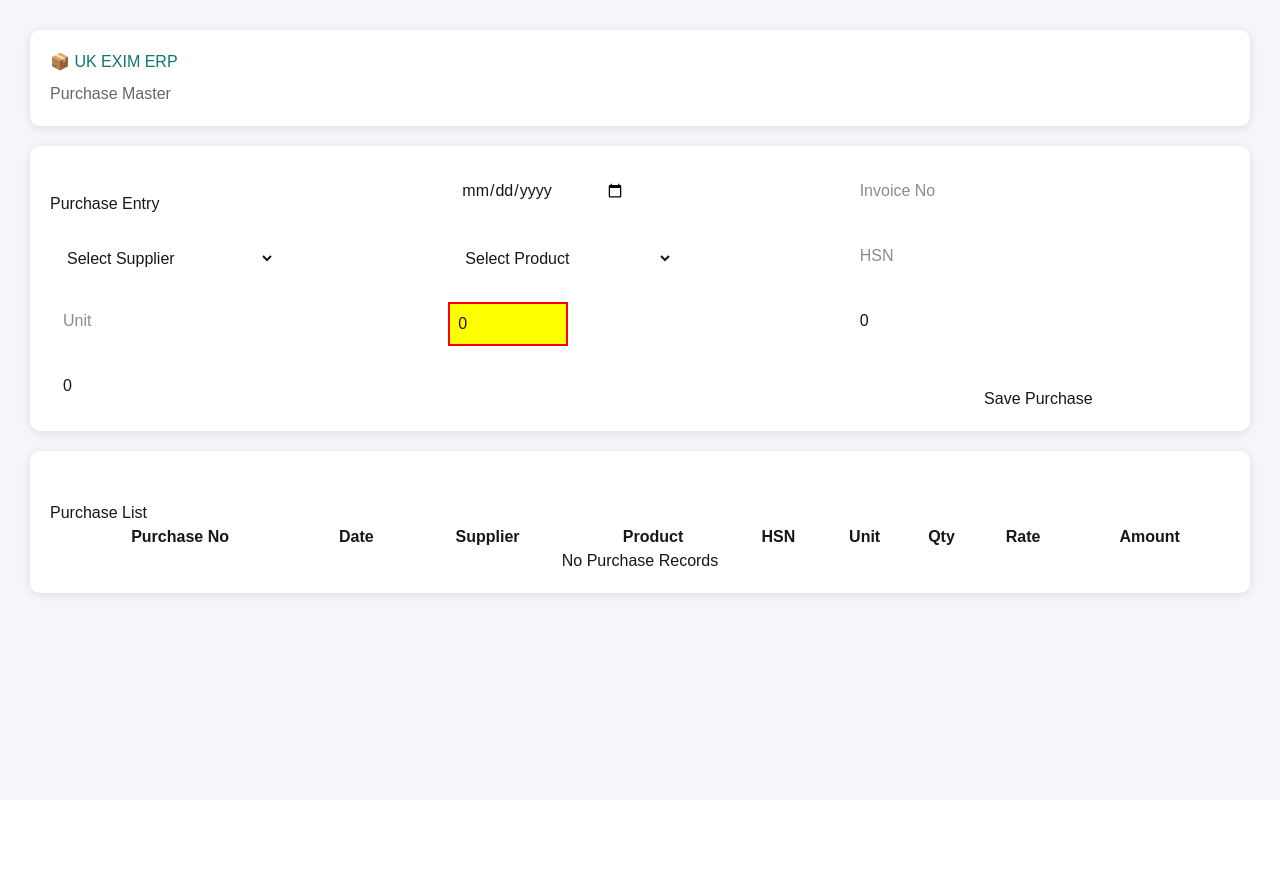
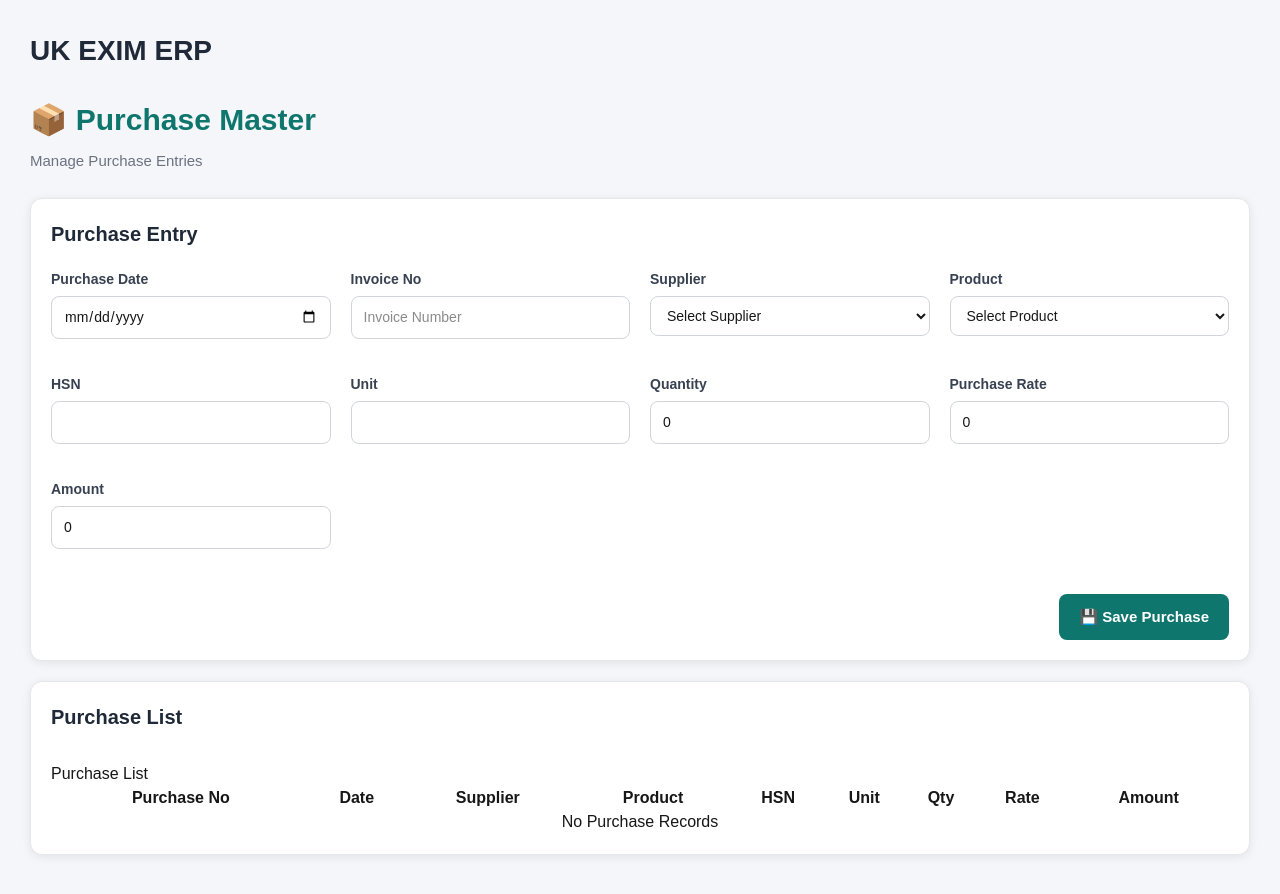
Before and after one commit to uttambhosale65/uk-exim-erp, a Next.js app: page /purchase in a window 1280 px wide. Shown: the top 894 px of the page. Before the commit the page ends 800 px from the top, so only its background shows below. Built offline with nearby package versions, Linux system fonts and the light colour scheme.

Commit message:
Version 0.8 - Professional Purchase UI with Reusable UI Components

```diff
--- a/app/components/customer/purchase/PurchaseForm.tsx
+++ b/app/components/customer/purchase/PurchaseForm.tsx
@@ -9,6 +9,10 @@ import { Product } from "../../../product/components/ProductTypes";
 import { loadSuppliers } from "../../supplier/SupplierStorage";
 import { loadProducts } from "../../../product/components/ProductStorage";
 import { updateStock } from "../../stock/StockStorage";
+
+import Input from "../../ui/Input";
+import Select from "../../ui/Select";
+import Button from "../../ui/Button";
 
 type PurchaseFormProps = {
   purchaseNo: string;
@@ -87,7 +91,6 @@ export default function PurchaseForm({
 
     setPurchase(updated);
   }
-
   function handleSubmit(
     e: React.FormEvent
   ) {
@@ -126,39 +129,39 @@ export default function PurchaseForm({
 
   return (
     <form
-  onSubmit={handleSubmit}
-  style={{
-    display: "grid",
-    gridTemplateColumns: "repeat(3, 1fr)",
-    gap: "15px",
-    alignItems: "end",
-  }}
->
-      <h2>Purchase Entry</h2>
-
-      <input
+      onSubmit={handleSubmit}
+      style={{
+        display: "grid",
+        gridTemplateColumns:
+          "repeat(auto-fit, minmax(250px, 1fr))",
+        gap: "20px",
+      }}
+    >
+      <Input
+        label="Purchase Date"
         type="date"
         name="purchaseDate"
         value={purchase.purchaseDate}
         onChange={handleChange}
-        style={{ width: "180px", padding: "8px", margin: "5px" }}
       />
 
-      <input
-        type="text"
+      <Input
+        label="Invoice No"
         name="invoiceNo"
-        placeholder="Invoice No"
         value={purchase.invoiceNo}
         onChange={handleChange}
-        style={{ width: "180px", padding: "8px", margin: "5px" }}
+        placeholder="Invoice Number"
       />
-      <select
+
+      <Select
+        label="Supplier"
         name="supplierCode"
         value={purchase.supplierCode}
         onChange={handleChange}
-        style={{ width: "220px", padding: "8px", margin: "5px" }}
       >
-        <option value="">Select Supplier</option>
+        <option value="">
+          Select Supplier
+        </option>
 
         {suppliers.map((supplier) => (
           <option
@@ -168,15 +171,17 @@ export default function PurchaseForm({
             {supplier.name}
           </option>
         ))}
-      </select>
+      </Select>
 
-      <select
+      <Select
+        label="Product"
         name="productCode"
         value={purchase.productCode}
         onChange={handleChange}
-        style={{ width: "220px", padding: "8px", margin: "5px" }}
       >
-        <option value="">Select Product</option>
+        <option value="">
+          Select Product
+        </option>
 
         {products.map((product) => (
           <option
@@ -186,61 +191,54 @@ export default function PurchaseForm({
             {product.name}
           </option>
         ))}
-      </select>
+      </Select>
 
-      <input
-        type="text"
-        placeholder="HSN"
+      <Input
+        label="HSN"
         value={purchase.hsn}
         readOnly
-        style={{ width: "120px", padding: "8px", margin: "5px" }}
       />
 
-      <input
-        type="text"
-        placeholder="Unit"
+      <Input
+        label="Unit"
         value={purchase.unit}
         readOnly
-        style={{ width: "120px", padding: "8px", margin: "5px" }}
+      />
+      <Input
+        label="Quantity"
+        type="number"
+        name="qty"
+        value={purchase.qty}
+        onChange={handleChange}
       />
 
-    <input
-  type="text"
-  name="qty"
-  placeholder="Quantity"
-  value={purchase.qty}
-  onChange={handleChange}
-  style={{
-    border: "2px solid red",
-    background: "yellow",
-    width: "120px",
-    padding: "8px",
-  }}
-/>
-
-      <input
+      <Input
+        label="Purchase Rate"
         type="number"
         name="rate"
-        placeholder="Purchase Rate"
         value={purchase.rate}
         onChange={handleChange}
-        style={{ width: "120px", padding: "8px", margin: "5px" }}
       />
 
-      <input
-        type="number"
-        placeholder="Amount"
+      <Input
+        label="Amount"
         value={purchase.amount}
         readOnly
-        style={{ width: "120px", padding: "8px", margin: "5px" }}
       />
 
-      <br />
-      <br />
-
-      <button type="submit">
-        Save Purchase
-      </button>
+      <div
+        style={{
+          gridColumn: "1 / -1",
+          display: "flex",
+          justifyContent: "flex-end",
+          marginTop: "10px",
+        }}
+      >
+        <Button
+          type="submit"
+          title="💾 Save Purchase"
+        />
+      </div>
     </form>
   );
 }
--- /dev/null
+++ b/app/components/ui/Button.tsx
@@ -0,0 +1,39 @@
+"use client";
+
+import React from "react";
+
+type ButtonProps =
+  React.ButtonHTMLAttributes<HTMLButtonElement> & {
+    title: string;
+  };
+
+export default function Button({
+  title,
+  ...props
+}: ButtonProps) {
+  return (
+    <button
+      {...props}
+      style={{
+        background: "#0f766e",
+        color: "#ffffff",
+        border: "none",
+        borderRadius: "8px",
+        padding: "12px 20px",
+        fontSize: "15px",
+        fontWeight: "bold",
+        cursor: "pointer",
+        transition: "0.3s",
+        ...(props.style || {}),
+      }}
+      onMouseOver={(e) => {
+        e.currentTarget.style.background = "#115e59";
+      }}
+      onMouseOut={(e) => {
+        e.currentTarget.style.background = "#0f766e";
+      }}
+    >
+      {title}
+    </button>
+  );
+}
--- /dev/null
+++ b/app/components/ui/Card.tsx
@@ -0,0 +1,41 @@
+"use client";
+
+import { ReactNode } from "react";
+
+type CardProps = {
+  title?: string;
+  children: ReactNode;
+};
+
+export default function Card({
+  title,
+  children,
+}: CardProps) {
+  return (
+    <div
+      style={{
+        background: "#ffffff",
+        borderRadius: "12px",
+        padding: "20px",
+        marginBottom: "20px",
+        boxShadow: "0 2px 10px rgba(0,0,0,0.08)",
+        border: "1px solid #e5e7eb",
+      }}
+    >
+      {title && (
+        <h2
+          style={{
+            margin: "0 0 20px 0",
+            color: "#1f2937",
+            fontSize: "20px",
+            fontWeight: 600,
+          }}
+        >
+          {title}
+        </h2>
+      )}
+
+      {children}
+    </div>
+  );
+}
--- /dev/null
+++ b/app/components/ui/Input.tsx
@@ -0,0 +1,49 @@
+"use client";
+
+import React from "react";
+
+type InputProps = React.InputHTMLAttributes<HTMLInputElement> & {
+  label?: string;
+};
+
+export default function Input({
+  label,
+  ...props
+}: InputProps) {
+  return (
+    <div
+      style={{
+        display: "flex",
+        flexDirection: "column",
+        gap: "6px",
+        marginBottom: "15px",
+      }}
+    >
+      {label && (
+        <label
+          style={{
+            fontSize: "14px",
+            fontWeight: 600,
+            color: "#374151",
+          }}
+        >
+          {label}
+        </label>
+      )}
+
+      <input
+        {...props}
+        style={{
+          width: "100%",
+          padding: "10px 12px",
+          border: "1px solid #d1d5db",
+          borderRadius: "8px",
+          fontSize: "14px",
+          outline: "none",
+          boxSizing: "border-box",
+          ...(props.style || {}),
+        }}
+      />
+    </div>
+  );
+}
--- /dev/null
+++ b/app/components/ui/Layout.tsx
@@ -0,0 +1,43 @@
+"use client";
+
+import { ReactNode } from "react";
+
+type LayoutProps = {
+  title: string;
+  children: ReactNode;
+};
+
+export default function Layout({
+  title,
+  children,
+}: LayoutProps) {
+  return (
+    <div
+      style={{
+        background: "#f4f6f9",
+        minHeight: "100vh",
+        padding: "30px",
+      }}
+    >
+      <div
+        style={{
+          maxWidth: "1400px",
+          margin: "0 auto",
+        }}
+      >
+        <h1
+          style={{
+            marginBottom: "25px",
+            fontSize: "28px",
+            fontWeight: "bold",
+            color: "#1f2937",
+          }}
+        >
+          {title}
+        </h1>
+
+        <div>{children}</div>
+      </div>
+    </div>
+  );
+}
--- /dev/null
+++ b/app/components/ui/PageTitle.tsx
@@ -0,0 +1,42 @@
+"use client";
+
+type PageTitleProps = {
+  title: string;
+  subtitle?: string;
+};
+
+export default function PageTitle({
+  title,
+  subtitle,
+}: PageTitleProps) {
+  return (
+    <div
+      style={{
+        marginBottom: "25px",
+      }}
+    >
+      <h1
+        style={{
+          margin: 0,
+          fontSize: "30px",
+          fontWeight: "bold",
+          color: "#0f766e",
+        }}
+      >
+        {title}
+      </h1>
+
+      {subtitle && (
+        <p
+          style={{
+            marginTop: "8px",
+            color: "#6b7280",
+            fontSize: "15px",
+          }}
+        >
+          {subtitle}
+        </p>
+      )}
+    </div>
+  );
+}
--- /dev/null
+++ b/app/components/ui/Select.tsx
@@ -0,0 +1,53 @@
+"use client";
+
+import React from "react";
+
+type SelectProps = React.SelectHTMLAttributes<HTMLSelectElement> & {
+  label?: string;
+};
+
+export default function Select({
+  label,
+  children,
+  ...props
+}: SelectProps) {
+  return (
+    <div
+      style={{
+        display: "flex",
+        flexDirection: "column",
+        gap: "6px",
+        marginBottom: "15px",
+      }}
+    >
+      {label && (
+        <label
+          style={{
+            fontSize: "14px",
+            fontWeight: 600,
+            color: "#374151",
+          }}
+        >
+          {label}
+        </label>
+      )}
+
+      <select
+        {...props}
+        style={{
+          width: "100%",
+          padding: "10px 12px",
+          border: "1px solid #d1d5db",
+          borderRadius: "8px",
+          fontSize: "14px",
+          background: "#ffffff",
+          outline: "none",
+          boxSizing: "border-box",
+          ...(props.style || {}),
+        }}
+      >
+        {children}
+      </select>
+    </div>
+  );
+}
--- a/app/purchase/page.tsx
+++ b/app/purchase/page.tsx
@@ -1,6 +1,10 @@
 "use client";
 
 import { useEffect, useState } from "react";
+
+import Layout from "../components/ui/Layout";
+import Card from "../components/ui/Card";
+import PageTitle from "../components/ui/PageTitle";
 
 import PurchaseForm from "../components/customer/purchase/PurchaseForm";
 import PurchaseTable from "../components/customer/purchase/PurchaseTable";
@@ -33,73 +37,26 @@ export default function PurchasePage() {
   }
 
   return (
-    <div
-      style={{
-        backgroundColor: "#f4f6f9",
-        minHeight: "100vh",
-        padding: "30px",
-      }}
-    >
-      <div
-        style={{
-          maxWidth: "1400px",
-          margin: "0 auto",
-        }}
-      >
-        <div
-          style={{
-            background: "#ffffff",
-            borderRadius: "10px",
-            padding: "20px",
-            boxShadow: "0 2px 10px rgba(0,0,0,0.10)",
-            marginBottom: "20px",
-          }}
-        >
-          <h1
-            style={{
-              margin: 0,
-              color: "#0f766e",
-            }}
-          >
-            📦 UK EXIM ERP
-          </h1>
+    <Layout title="UK EXIM ERP">
 
-          <p
-            style={{
-              marginTop: "8px",
-              color: "#666",
-            }}
-          >
-            Purchase Master
-          </p>
-        </div>
+      <PageTitle
+        title="📦 Purchase Master"
+        subtitle="Manage Purchase Entries"
+      />
 
-        <div
-          style={{
-            background: "#ffffff",
-            borderRadius: "10px",
-            padding: "20px",
-            boxShadow: "0 2px 10px rgba(0,0,0,0.10)",
-            marginBottom: "20px",
-          }}
-        >
-          <PurchaseForm
-            purchaseNo={purchaseNo}
-            onSave={addPurchase}
-          />
-        </div>
+      <Card title="Purchase Entry">
+        <PurchaseForm
+          purchaseNo={purchaseNo}
+          onSave={addPurchase}
+        />
+      </Card>
 
-        <div
-          style={{
-            background: "#ffffff",
-            borderRadius: "10px",
-            padding: "20px",
-            boxShadow: "0 2px 10px rgba(0,0,0,0.10)",
-          }}
-        >
-          <PurchaseTable purchases={purchases} />
-        </div>
-      </div>
-    </div>
+      <Card title="Purchase List">
+        <PurchaseTable
+          purchases={purchases}
+        />
+      </Card>
+
+    </Layout>
   );
 }
```
Also changed, not shown: app/components/ui/Table.tsx (added, +55 -0 lines).
